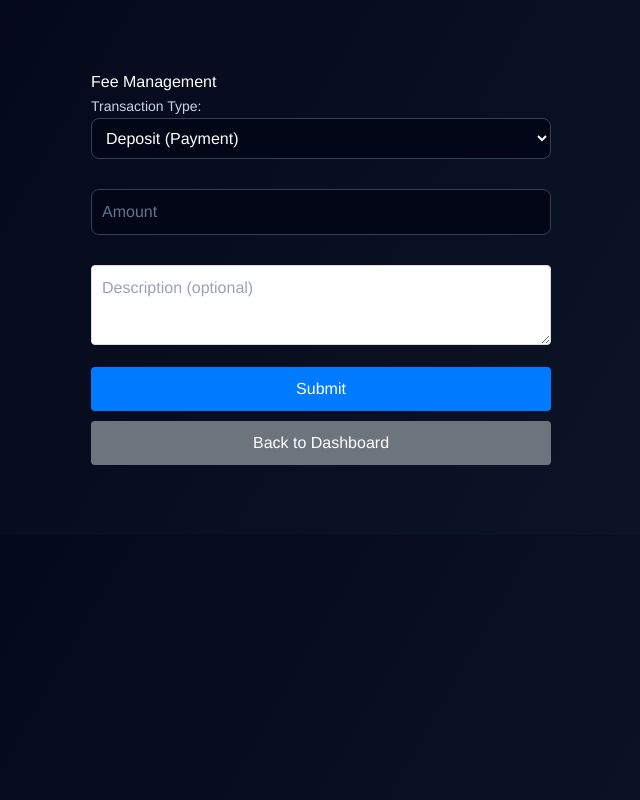
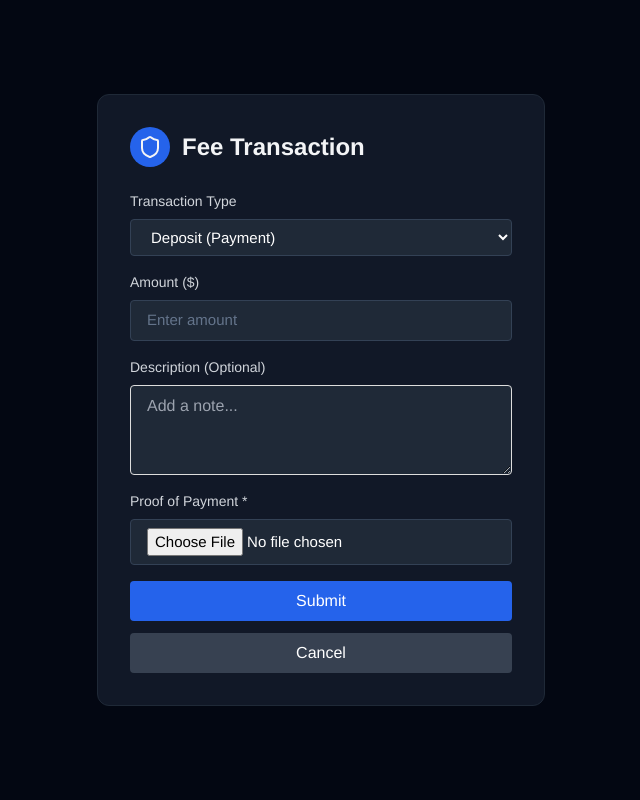
Before and after one commit to pshemssa/SchoolManagerClient, a React (Vite) app in the folder frontend/: page /fee-payment in a window 1280 px wide. Shown: the whole page, without its empty margins (319-959 px from the left). Built offline with nearby package versions, Linux system fonts and the light colour scheme; sample sign-in values are in the browser's storage.

Commit message:
added a proof of payment upload

```diff
--- a/frontend/src/pages/FeePayment.jsx
+++ b/frontend/src/pages/FeePayment.jsx
@@ -1,95 +1,115 @@
+import { Shield } from 'lucide-react';
 import { useState } from 'react';
-import { useNavigate } from 'react-router-dom';
+import { useNavigate, useSearchParams } from 'react-router-dom';
 import { feeService } from '../services/api';
 
 export default function FeePayment() {
+  const [searchParams] = useSearchParams();
   const [amount, setAmount] = useState('');
   const [description, setDescription] = useState('');
-  const [type, setType] = useState('deposit');
+  const [type, setType] = useState(searchParams.get('type') || 'deposit');
+  const [proofFile, setProofFile] = useState(null);
   const [error, setError] = useState('');
   const [success, setSuccess] = useState('');
   const [loading, setLoading] = useState(false);
   const navigate = useNavigate();
 
   const user = JSON.parse(localStorage.getItem('user') || '{}');
-  const studentId = user.studentId || '123';
+  const studentId = user.studentId;
+
+  const handleFileChange = (e) => {
+    const file = e.target.files[0];
+    if (file && file.size > 5000000) {
+      setError('File size must be less than 5MB');
+      return;
+    }
+    setProofFile(file);
+    setError('');
+  };
 
   const handleSubmit = async (e) => {
     e.preventDefault();
     setError('');
     setSuccess('');
+
+    if (!proofFile) {
+      setError('Please upload proof of payment');
+      return;
+    }
+
     setLoading(true);
 
     try {
-      const data = { studentId, amount: parseFloat(amount), description };
+      const formData = new FormData();
+      formData.append('studentId', studentId);
+      formData.append('amount', amount);
+      formData.append('description', description);
+      formData.append('proof', proofFile);
 
-      if (type === 'deposit') {
-        await feeService.deposit(data);
-        setSuccess('Payment successful!');
-      } else {
-        await feeService.withdraw(data);
-        setSuccess('Refund request submitted!');
+      const token = localStorage.getItem('token');
+      const endpoint = type === 'deposit' ? '/fee/deposit' : '/fee/withdraw';
+
+      const response = await fetch(`http://localhost:5000/api${endpoint}`, {
+        method: 'POST',
+        headers: {
+          'Authorization': `Bearer ${token}`
+        },
+        body: formData
+      });
+
+      const data = await response.json();
+
+      if (!response.ok) {
+        throw new Error(data.error || 'Transaction failed');
       }
 
-      setTimeout(() => navigate('/dashboard'), 2000);
+      setSuccess(data.message);
+      setTimeout(() => navigate('/fees'), 2000);
     } catch (err) {
-      setError(err.response?.data?.error || 'Transaction failed');
+      setError(err.message || 'Transaction failed');
     } finally {
       setLoading(false);
     }
   };
 
   return (
-    <div style={{ maxWidth: '500px', margin: '50px auto', padding: '20px' }}>
-      <h2>Fee Management</h2>
-      <form onSubmit={handleSubmit}>
-        <div style={{ marginBottom: '15px' }}>
-          <label>Transaction Type:</label>
-          <select
-            value={type}
-            onChange={(e) => setType(e.target.value)}
-            style={{ width: '100%', padding: '10px', fontSize: '16px' }}
-          >
+    <div className="min-h-screen bg-gray-950 text-gray-100 flex items-center justify-center p-5">
+      <div className="bg-gray-900 border border-gray-800 rounded-xl p-8 w-full max-w-md">
+        <div className="flex items-center gap-3 mb-6">
+          <div className="w-10 h-10 rounded-full bg-blue-600 flex items-center justify-center">
+            <Shield/>
+          </div>
+          <h2 className="text-2xl font-bold">Fee Transaction</h2>
+        </div>
+
+        <form onSubmit={handleSubmit}>
+          <label className="block text-sm font-medium text-gray-300 mb-2">Transaction Type</label>
+          <select value={type} onChange={(e) => setType(e.target.value)} className="w-full bg-gray-800 text-white px-4 py-2 rounded mb-4">
             <option value="deposit">Deposit (Payment)</option>
             <option value="withdraw">Withdraw (Refund Request)</option>
           </select>
-        </div>
-        <div style={{ marginBottom: '15px' }}>
-          <input
-            type="number"
-            placeholder="Amount"
-            value={amount}
-            onChange={(e) => setAmount(e.target.value)}
-            required
-            min="1"
-            step="0.01"
-            style={{ width: '100%', padding: '10px', fontSize: '16px' }}
-          />
-        </div>
-        <div style={{ marginBottom: '15px' }}>
-          <textarea
-            placeholder="Description (optional)"
-            value={description}
-            onChange={(e) => setDescription(e.target.value)}
-            style={{ width: '100%', padding: '10px', fontSize: '16px', minHeight: '80px' }}
-          />
-        </div>
-        {error && <div style={{ color: 'red', marginBottom: '10px' }}>{error}</div>}
-        {success && <div style={{ color: 'green', marginBottom: '10px' }}>{success}</div>}
-        <button
-          type="submit"
-          disabled={loading}
-          style={{ width: '100%', padding: '10px', fontSize: '16px', backgroundColor: '#007bff', color: 'white', border: 'none', cursor: 'pointer' }}
-        >
-          {loading ? 'Processing...' : 'Submit'}
-        </button>
-      </form>
-      <button
-        onClick={() => navigate('/dashboard')}
-        style={{ width: '100%', padding: '10px', fontSize: '16px', marginTop: '10px', backgroundColor: '#6c757d', color: 'white', border: 'none', cursor: 'pointer' }}
-      >
-        Back to Dashboard
-      </button>
+
+          <label className="block text-sm font-medium text-gray-300 mb-2">Amount ($)</label>
+          <input type="number" placeholder="Enter amount" value={amount} onChange={(e) => setAmount(e.target.value)} required min="1" step="0.01" className="w-full bg-gray-800 text-white px-4 py-2 rounded mb-4" />
+
+          <label className="block text-sm font-medium text-gray-300 mb-2">Description (Optional)</label>
+          <textarea placeholder="Add a note..." value={description} onChange={(e) => setDescription(e.target.value)} className="w-full bg-gray-800 text-white px-4 py-2 rounded mb-4" rows="3" />
+
+          <label className="block text-sm font-medium text-gray-300 mb-2">Proof of Payment *</label>
+          <input type="file" accept="image/*,.pdf" onChange={handleFileChange} className="w-full bg-gray-800 text-white px-4 py-2 rounded mb-4" required />
+          {proofFile && <p className="text-green-400 text-sm mb-4">✓ {proofFile.name}</p>}
+
+          {error && <p className="text-red-400 text-sm mb-4">{error}</p>}
+          {success && <p className="text-green-400 text-sm mb-4">{success}</p>}
+
+          <button type="submit" disabled={loading} className="w-full bg-blue-600 hover:bg-blue-700 text-white py-2 rounded mb-3">
+            {loading ? 'Processing...' : 'Submit'}
+          </button>
+          <button type="button" onClick={() => navigate('/fees')} className="w-full bg-gray-700 hover:bg-gray-600 text-white py-2 rounded">
+            Cancel
+          </button>
+        </form>
+      </div>
     </div>
   );
 }
```
